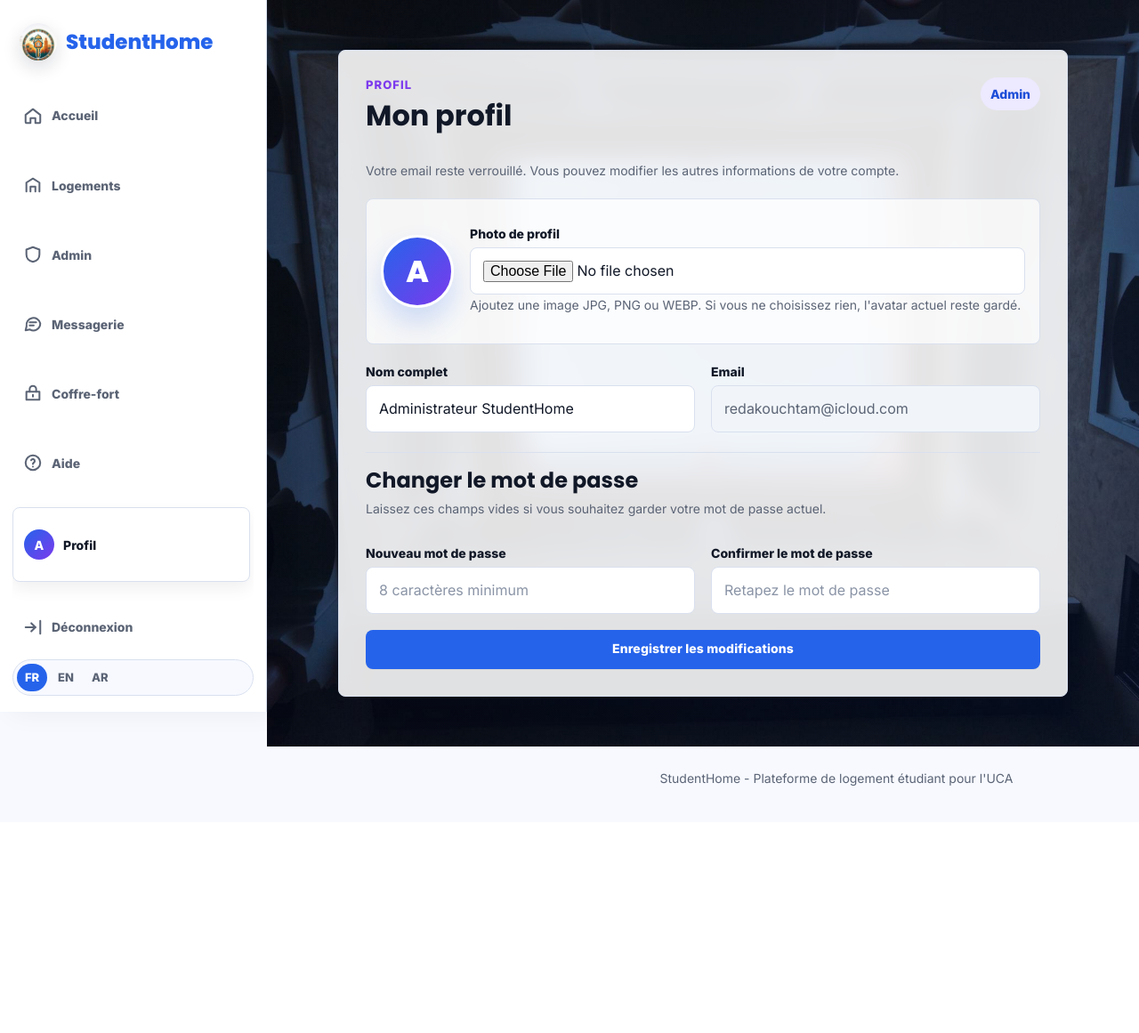
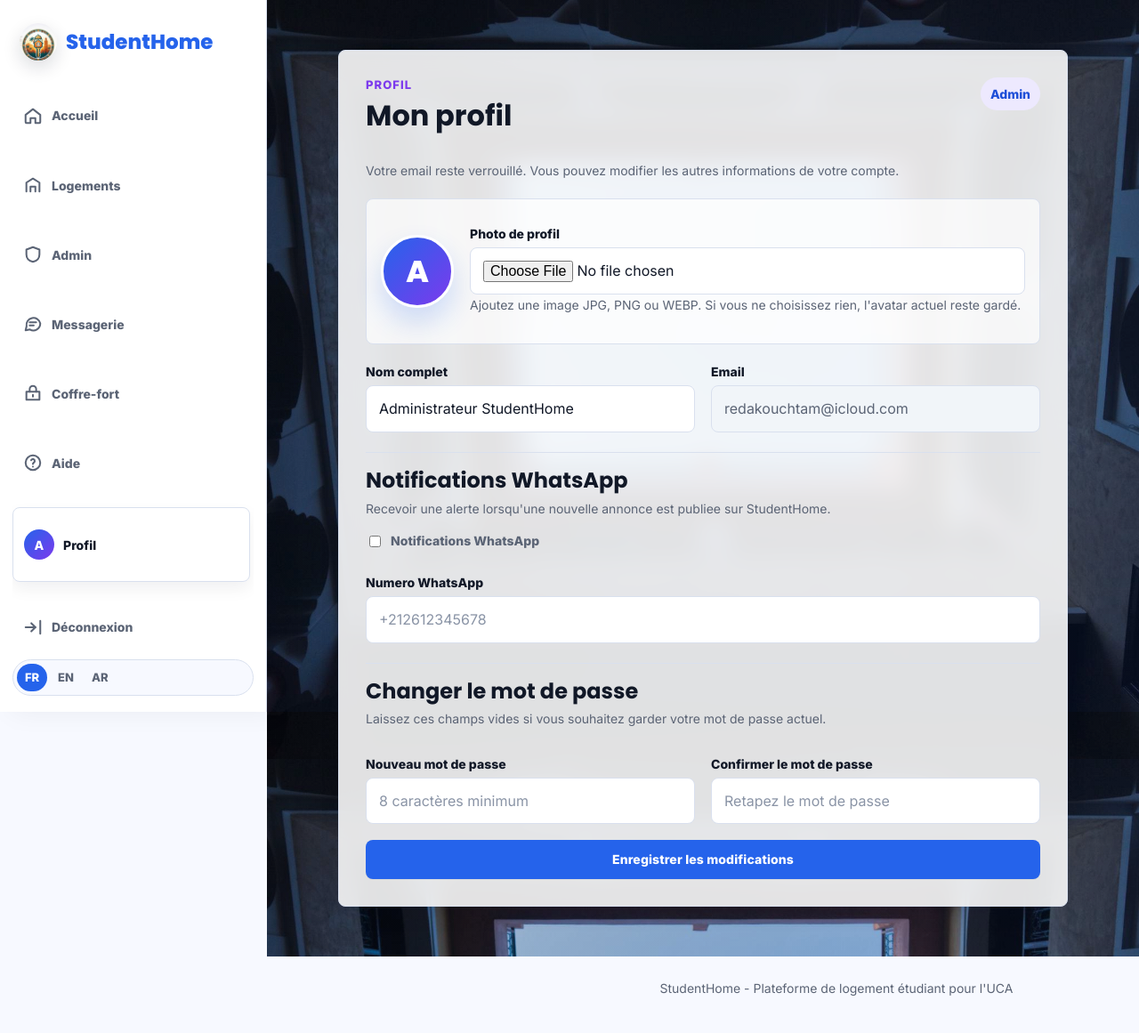
Before and after one commit to reeed4-km/StudentHome, a Flask app: page /profil in a window 1280 px wide. Shown: the whole page at 89% size. Before the commit the page ends 883 px from the top, so only its background shows below. Run offline with Flask 3, Linux system fonts and the light colour scheme; a user stored in the database is signed in.

Commit message:
Add WhatsApp listing notifications

```diff
--- a/app.py
+++ b/app.py
@@ -3,7 +3,10 @@ import cloudinary.uploader
 import os
 import re
 import io
+import json
 import math
+import urllib.error
+import urllib.request
 from datetime import date, datetime, timedelta
 from functools import wraps
 
@@ -158,6 +161,10 @@ TRANSLATIONS = {
         "profile_hint": "Votre email reste verrouillÃ©. Vous pouvez modifier les autres informations de votre compte.",
         "profile_photo": "Photo de profil",
         "profile_photo_hint": "Ajoutez une image JPG, PNG ou WEBP. Si vous ne choisissez rien, l'avatar actuel reste gardÃ©.",
+        "whatsapp_notifications": "Notifications WhatsApp",
+        "whatsapp_notifications_hint": "Recevoir une alerte lorsqu'une nouvelle annonce est publiee sur StudentHome.",
+        "whatsapp_number": "Numero WhatsApp",
+        "whatsapp_number_placeholder": "+212612345678",
         "change_password": "Changer le mot de passe",
         "keep_password_hint": "Laissez ces champs vides si vous souhaitez garder votre mot de passe actuel.",
         "new_password": "Nouveau mot de passe",
@@ -298,6 +305,10 @@ TRANSLATIONS = {
         "profile_hint": "Your email stays locked. You can edit the other information in your account.",
         "profile_photo": "Profile photo",
         "profile_photo_hint": "Add a JPG, PNG or WEBP image. If you choose nothing, the current avatar is kept.",
+        "whatsapp_notifications": "WhatsApp notifications",
+        "whatsapp_notifications_hint": "Receive an alert when a new listing is published on StudentHome.",
+        "whatsapp_number": "WhatsApp number",
+        "whatsapp_number_placeholder": "+212612345678",
         "change_password": "Change password",
         "keep_password_hint": "Leave these fields empty if you want to keep your current password.",
         "new_password": "New password",
@@ -579,6 +590,10 @@ TRANSLATIONS["ar"].update({
     "profile_hint": "يبقى بريدك الإلكتروني مقفلا. يمكنك تعديل باقي معلومات حسابك.",
     "profile_photo": "صورة الملف الشخصي",
     "profile_photo_hint": "أضف صورة JPG أو PNG أو WEBP. إذا لم تختر شيئا فسيبقى الرمز الحالي.",
+    "whatsapp_notifications": "إشعارات واتساب",
+    "whatsapp_notifications_hint": "استلام تنبيه عند نشر إعلان جديد على StudentHome.",
+    "whatsapp_number": "رقم واتساب",
+    "whatsapp_number_placeholder": "+212612345678",
     "change_password": "تغيير كلمة المرور",
     "keep_password_hint": "اترك هذه الخانات فارغة إذا أردت الاحتفاظ بكلمة المرور الحالية.",
     "new_password": "كلمة مرور جديدة",
@@ -661,6 +676,11 @@ cloudinary.config(
     api_secret=_cld_secret,
     secure=True
 )
+WHATSAPP_PHONE_NUMBER_ID = os.environ.get("WHATSAPP_PHONE_NUMBER_ID")
+WHATSAPP_ACCESS_TOKEN = os.environ.get("WHATSAPP_ACCESS_TOKEN")
+WHATSAPP_TEMPLATE_NAME = os.environ.get("WHATSAPP_TEMPLATE_NAME")
+WHATSAPP_TEMPLATE_LANGUAGE = os.environ.get("WHATSAPP_TEMPLATE_LANGUAGE", "fr")
+WHATSAPP_CONFIGURED = bool(WHATSAPP_PHONE_NUMBER_ID and WHATSAPP_ACCESS_TOKEN)
 
 db = SQLAlchemy(app)
 login_manager = LoginManager(app)
@@ -676,6 +696,8 @@ class Utilisateur(UserMixin, db.Model):
     mot_de_passe = db.Column(db.String(255), nullable=False)
     role = db.Column(db.String(30), nullable=False)
     photo_profil = db.Column(db.String(220), nullable=True)
+    whatsapp_number = db.Column(db.String(30), nullable=True)
+    whatsapp_notifications_enabled = db.Column(db.Boolean, default=False)
 
     etudiant = db.relationship("Etudiant", backref="utilisateur", uselist=False, cascade="all, delete")
     proprietaire = db.relationship("Proprietaire", backref="utilisateur", uselist=False, cascade="all, delete")
@@ -1012,6 +1034,89 @@ def save_uploaded_document(file_storage):
     os.makedirs(UPLOAD_FOLDER, exist_ok=True)
     file_storage.save(os.path.join(UPLOAD_FOLDER, saved_name))
     return "uploads/" + saved_name
+
+
+def normalize_whatsapp_number(number):
+    cleaned = re.sub(r"[^\d+]", "", number or "")
+    if cleaned.startswith("00"):
+        cleaned = "+" + cleaned[2:]
+    if cleaned.startswith("0") and len(cleaned) == 10:
+        cleaned = "+212" + cleaned[1:]
+    if cleaned and not cleaned.startswith("+"):
+        cleaned = "+" + cleaned
+    return cleaned if re.fullmatch(r"\+[1-9]\d{7,14}", cleaned) else ""
+
+
+def send_whatsapp_text(phone_number, message):
+    if not WHATSAPP_CONFIGURED:
+        app.logger.info("WhatsApp notifications disabled: missing API configuration.")
+        return False
+
+    recipient = normalize_whatsapp_number(phone_number).lstrip("+")
+    if not recipient:
+        return False
+
+    payload = {
+        "messaging_product": "whatsapp",
+        "to": recipient,
+        "type": "text",
+        "text": {"preview_url": True, "body": message},
+    }
+    if WHATSAPP_TEMPLATE_NAME:
+        payload = {
+            "messaging_product": "whatsapp",
+            "to": recipient,
+            "type": "template",
+            "template": {
+                "name": WHATSAPP_TEMPLATE_NAME,
+                "language": {"code": WHATSAPP_TEMPLATE_LANGUAGE},
+                "components": [
+                    {
+                        "type": "body",
+                        "parameters": [{"type": "text", "text": message[:1024]}],
+                    }
+                ],
+            },
+        }
+    request_data = json.dumps(payload).encode("utf-8")
+    api_request = urllib.request.Request(
+        f"https://graph.facebook.com/v20.0/{WHATSAPP_PHONE_NUMBER_ID}/messages",
+        data=request_data,
+        headers={
+            "Authorization": f"Bearer {WHATSAPP_ACCESS_TOKEN}",
+            "Content-Type": "application/json",
+        },
+        method="POST",
+    )
+    try:
+        with urllib.request.urlopen(api_request, timeout=8) as response:
+            return 200 <= response.status < 300
+    except (urllib.error.URLError, TimeoutError) as exc:
+        app.logger.warning("WhatsApp notification failed for %s: %s", recipient, exc)
+        return False
+
+
+def notify_users_new_listing(logement):
+    recipients = Utilisateur.query.filter(
+        Utilisateur.whatsapp_notifications_enabled.is_(True),
+        Utilisateur.whatsapp_number.isnot(None),
+        Utilisateur.id != current_user.id,
+    ).all()
+    if not recipients:
+        return 0
+
+    listing_url = url_for("detail_logement", id=logement.id, _external=True)
+    message = (
+        "Nouvelle annonce sur StudentHome\n"
+        f"{logement.titre}\n"
+        f"{logement.quartier} - {int(logement.prix)} MAD/mois\n"
+        f"Voir l'annonce: {listing_url}"
+    )
+    sent_count = 0
+    for user in recipients:
+        if send_whatsapp_text(user.whatsapp_number, message):
+            sent_count += 1
+    return sent_count
 
 
 def haversine_km(lat1, lng1, lat2, lng2):
@@ -1200,6 +1305,25 @@ def ensure_user_profile_photo_column():
         )
         db.session.commit()
 
+
+def ensure_user_whatsapp_columns():
+    inspector = inspect(db.engine)
+    columns = [column["name"] for column in inspector.get_columns("utilisateur")]
+
+    changed = False
+    if "whatsapp_number" not in columns:
+        db.session.execute(
+            text("ALTER TABLE utilisateur ADD COLUMN whatsapp_number VARCHAR(30)")
+        )
+        changed = True
+    if "whatsapp_notifications_enabled" not in columns:
+        db.session.execute(
+            text("ALTER TABLE utilisateur ADD COLUMN whatsapp_notifications_enabled BOOLEAN DEFAULT 0")
+        )
+        changed = True
+    if changed:
+        db.session.commit()
+
 def ensure_logement_advanced_columns():
     inspector = inspect(db.engine)
     column_names = [column["name"] for column in inspector.get_columns("logement")]
@@ -1234,6 +1358,7 @@ def init_database():
     os.makedirs(UPLOAD_FOLDER, exist_ok=True)
     db.create_all()
     ensure_user_profile_photo_column()
+    ensure_user_whatsapp_columns()
     ensure_logement_advanced_columns()
     ensure_colocation_year_column()
     ensure_logement_type_column()
@@ -1489,12 +1614,19 @@ def profil():
         nouveau_mot_de_passe = request.form.get("nouveau_mot_de_passe", "")
         confirmation = request.form.get("confirmation", "")
         photo = request.files.get("photo_profil")
+        whatsapp_enabled = request.form.get("whatsapp_notifications_enabled") == "1"
+        whatsapp_number = normalize_whatsapp_number(request.form.get("whatsapp_number", ""))
 
         if not nom:
             flash("Le nom ne peut pas etre vide.", "error")
             return redirect(url_for("profil"))
+        if whatsapp_enabled and not whatsapp_number:
+            flash("Ajoutez un numero WhatsApp valide pour activer les notifications.", "error")
+            return redirect(url_for("profil"))
 
         current_user.nom = nom
+        current_user.whatsapp_notifications_enabled = whatsapp_enabled
+        current_user.whatsapp_number = whatsapp_number or None
 
         if photo and photo.filename:
             saved_photo = save_uploaded_profile_image(photo)
@@ -2249,7 +2381,14 @@ def ajouter_annonce():
         )
         db.session.add(logement)
         db.session.commit()
-        flash("Annonce ajoutÃ©e avec succÃ¨s. Elle est maintenant visible dans les logements.", "success")
+        sent_count = notify_users_new_listing(logement)
+        if WHATSAPP_CONFIGURED:
+            flash(
+                f"Annonce ajoutÃ©e avec succÃ¨s. {sent_count} notification(s) WhatsApp envoyee(s).",
+                "success",
+            )
+        else:
+            flash("Annonce ajoutÃ©e avec succÃ¨s. Notifications WhatsApp desactivees car l'API n'est pas configuree.", "success")
         return redirect(url_for("dashboard_proprietaire"))
     return render_template("ajouter_annonce.html", logement=None)
 
--- a/templates/profil.html
+++ b/templates/profil.html
@@ -68,6 +68,21 @@
         {% endif %}
 
         <div class="profile-password-block">
+            <h2>{{ t('whatsapp_notifications') }}</h2>
+            <p class="form-hint">{{ t('whatsapp_notifications_hint') }}</p>
+            <div class="register-grid">
+                <label class="check field-wide">
+                    <input type="checkbox" name="whatsapp_notifications_enabled" value="1" {% if current_user.whatsapp_notifications_enabled %}checked{% endif %}>
+                    {{ t('whatsapp_notifications') }}
+                </label>
+                <div class="field field-wide">
+                    <label>{{ t('whatsapp_number') }}</label>
+                    <input type="tel" name="whatsapp_number" value="{{ current_user.whatsapp_number or '' }}" placeholder="{{ t('whatsapp_number_placeholder') }}">
+                </div>
+            </div>
+        </div>
+
+        <div class="profile-password-block">
             <h2>{{ t('change_password') }}</h2>
             <p class="form-hint">{{ t('keep_password_hint') }}</p>
             <div class="register-grid">
```
Also changed, not shown: 1 other file.
